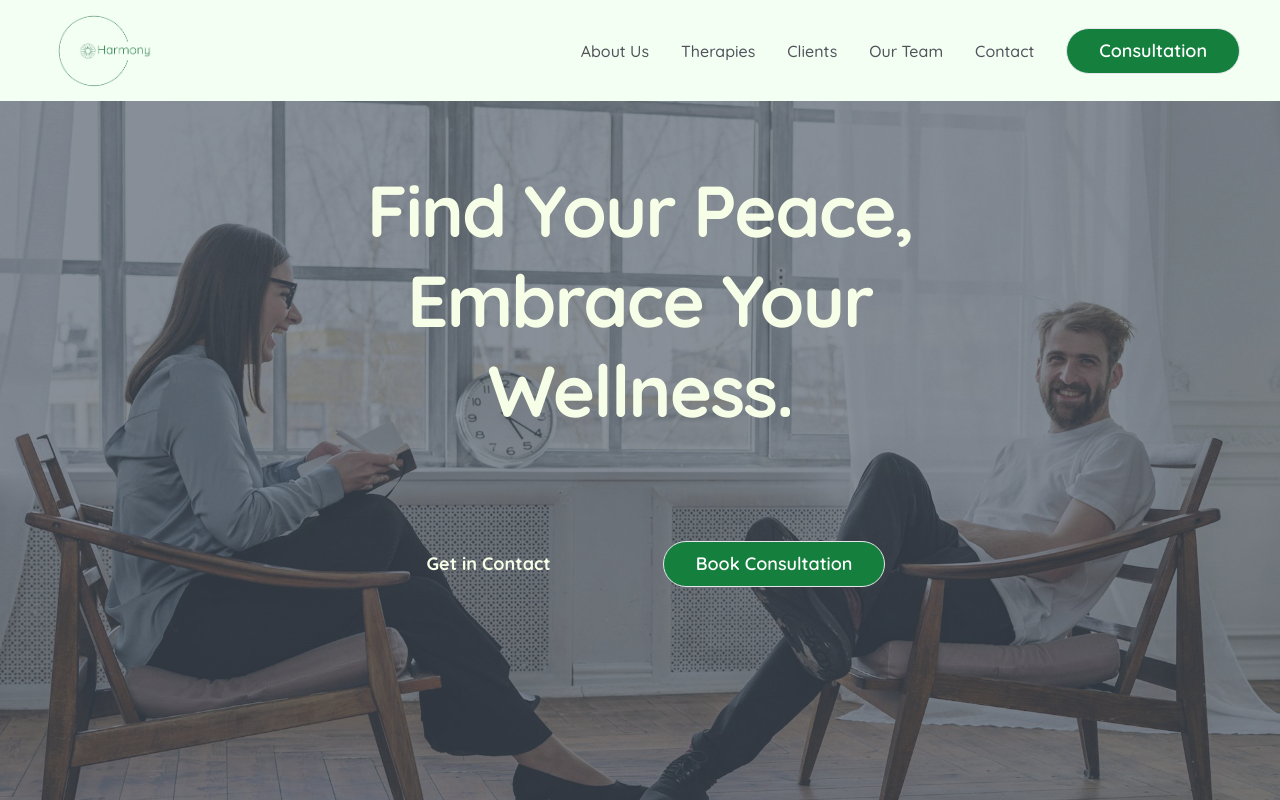
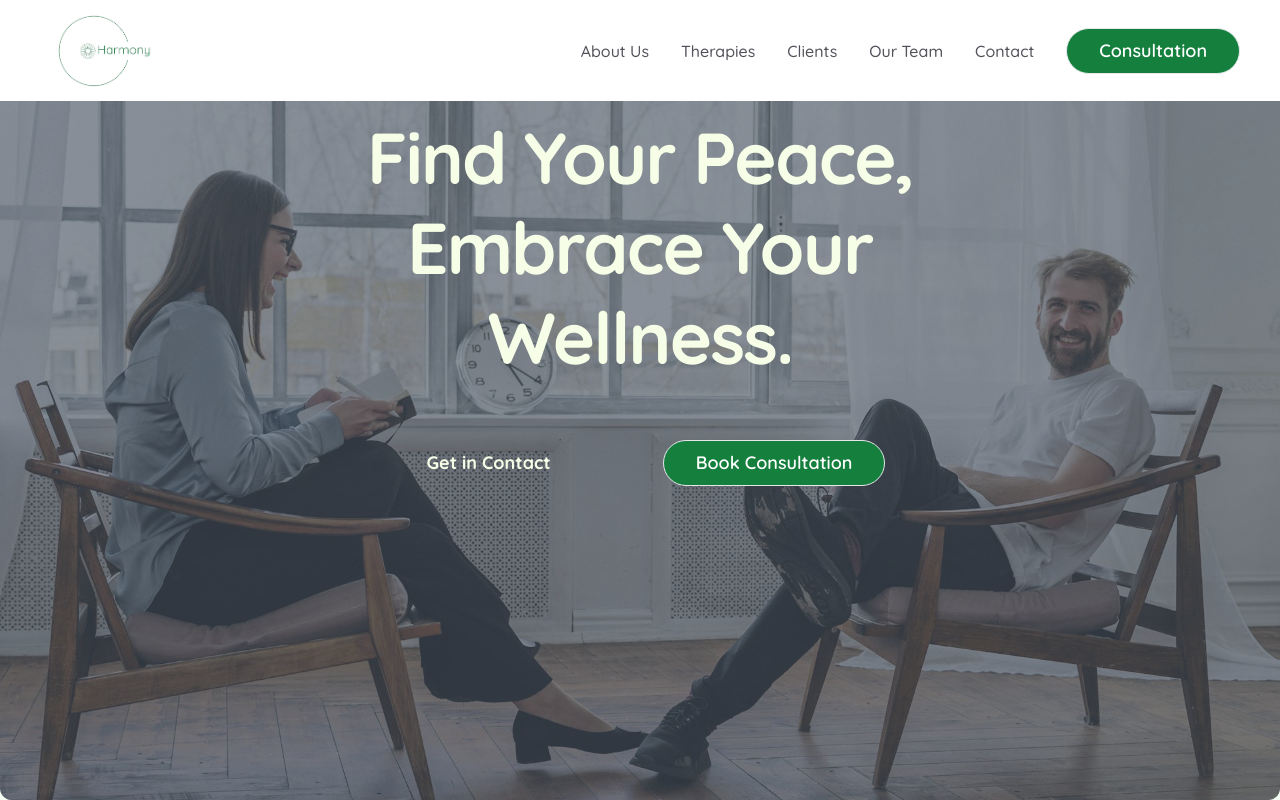
Before and after one commit to Quincy-Fer/Harmony-Therapy-Website, a React (Vite) app: page / in a window 1280 px wide. Shown: the top 800 px of the page. Built offline with nearby package versions, Linux system fonts and the light colour scheme.

Commit message:
Sticky navbar

```diff
--- a/src/Components/NavBar.jsx
+++ b/src/Components/NavBar.jsx
@@ -19,7 +19,7 @@ const NavBar = () => {
 
   return (
     <nav
-      className="flex items-center justify-between px-10  z-30 py-2  max-w-[1440px] mx-auto"
+      className="flex items-center justify-between px-10  z-30 py-2  w-full mx-auto fixed bg-white"
       id="home"
     >
       <a href="/">
--- a/src/Sections/Hero.jsx
+++ b/src/Sections/Hero.jsx
@@ -12,7 +12,7 @@ const Hero = () => {
   };
 
   return (
-    <section className="flex relative max-h-screen justify-center w-full ">
+    <section className="flex relative max-h-screen justify-center w-full pt-12">
       <img
         src={heroL}
         alt="laughing psychologist with client"
--- a/src/Sections/Therapies.jsx
+++ b/src/Sections/Therapies.jsx
@@ -28,9 +28,9 @@ const Therapies = () => {
   return (
     <section className="max-w-[1440px] mx-auto pt-20" id="therapies">
       <div className="flex justify-between ">
-        {" "}
+
         {/* SVG DIV */}
-        <div className=" flex gap-10 mt-32 ">
+        <div className="flex gap-10 mt-32 ">
           <p
             className="font-nunito text-base text-gray-500 tracking-wider leading-loose
           mt-12 italic"
```
